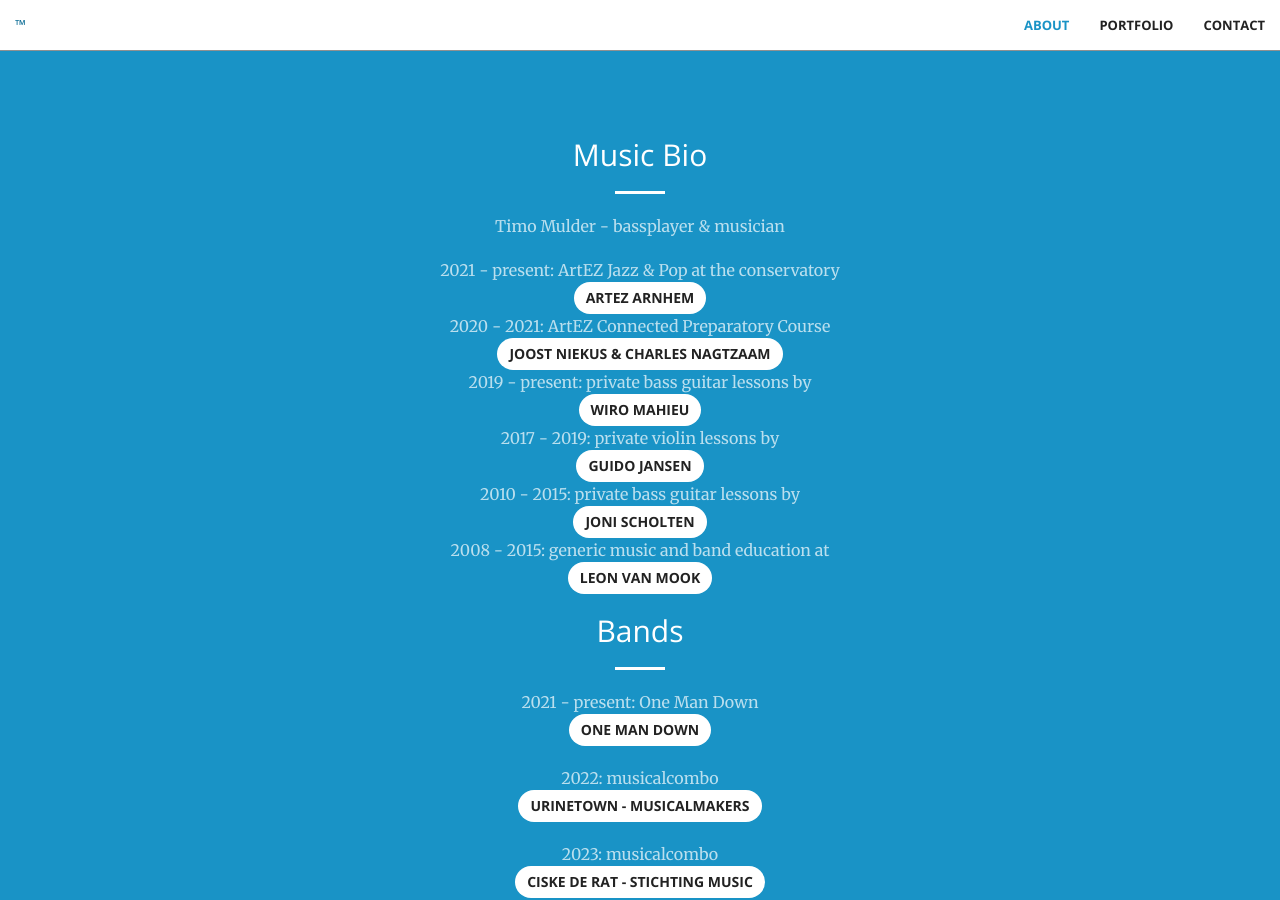
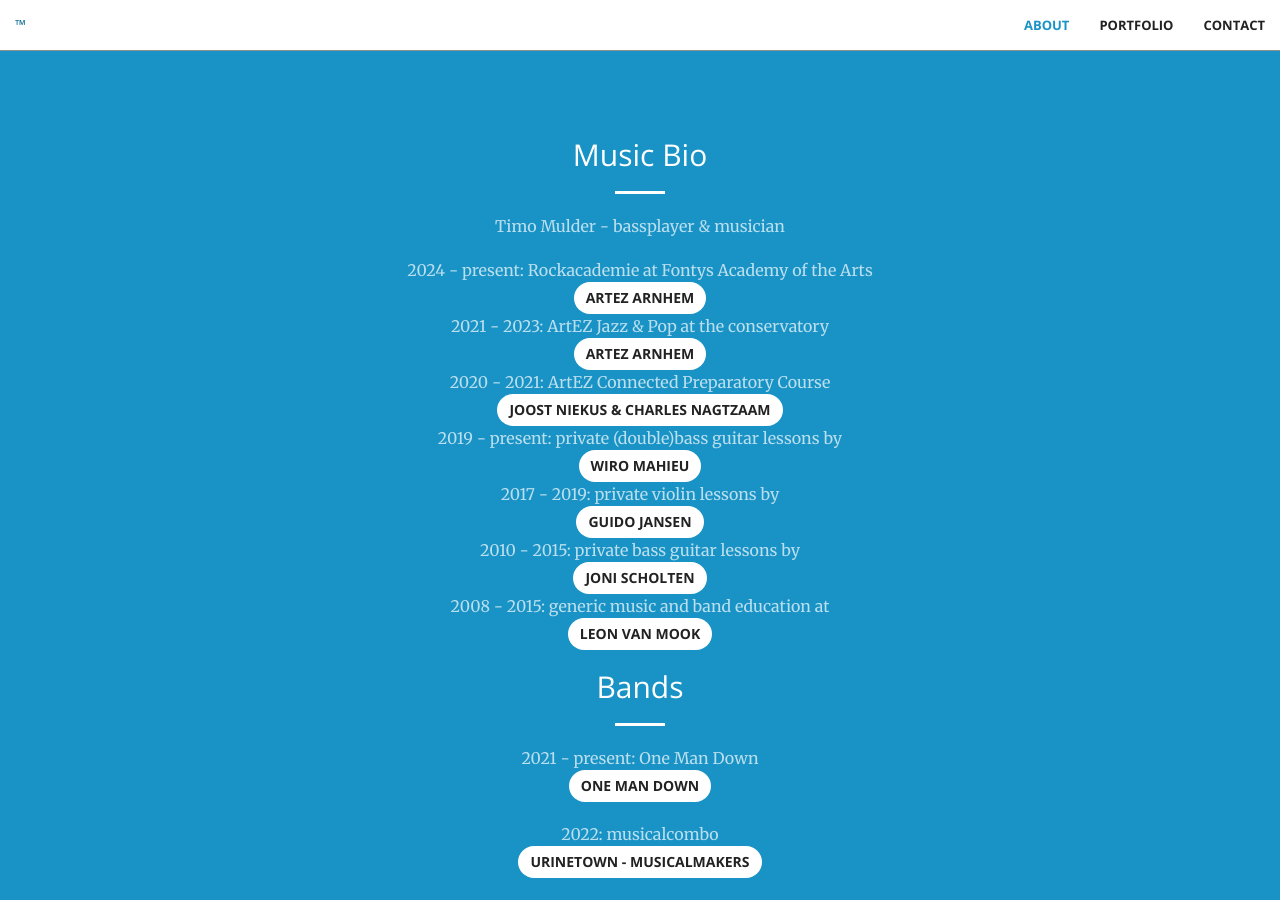
Before and after one commit to tgmulder/tgmulder.github.io, a Jekyll site: the page built from index.html, in a window 1280 px wide and 900 px high, scrolled down 862 px. Built offline with Jekyll 4.4.1, drawn with Linux system fonts in a browser that asks for light colours; a style sheet for code colours, icons or effects is not loaded.

Commit message:
Update call-to-action.html
Rockacademie added

```diff
--- a/_includes/call-to-action.html
+++ b/_includes/call-to-action.html
@@ -5,9 +5,10 @@
                 <h2 class="section-heading">Music Bio</h2>
                               <hr class="light">
               <p class="text-faded">Timo Mulder - bassplayer & musician</br>
-              <p class="text-faded">2021 - present: ArtEZ Jazz & Pop at the conservatory </br> <a href="https://www.artez.nl/en/course/jazz-pop-arnhem" target="_blank" class="btn btn-default btn">Artez Arnhem</a></br>
+              <p class="text-faded">2024 - present: Rockacademie at Fontys Academy of the Arts</br> <a href="https://www.fontys.nl/Opleidingen/Muziek-Rockacademie-bachelor-voltijd.htm" target="_blank" class="btn btn-default btn">Artez Arnhem</a></br>
+				2021 - 2023: ArtEZ Jazz & Pop at the conservatory </br> <a href="https://www.artez.nl/en/course/jazz-pop-arnhem" target="_blank" class="btn btn-default btn">Artez Arnhem</a></br>
                 2020 - 2021: ArtEZ Connected Preparatory Course </br><a href="https://www.artez.nl/opleidingen/externe-vooropleiding" target="_blank" class="btn btn-default btn"> Joost Niekus & Charles Nagtzaam</a></br>
-                2019 - present: private bass guitar lessons by </br><a href="http://wiromahieu.com" target="_blank" class="btn btn-default btn"> Wiro Mahieu</a></br>
+                2019 - present: private (double)bass guitar lessons by </br><a href="http://wiromahieu.com" target="_blank" class="btn btn-default btn"> Wiro Mahieu</a></br>
                 2017 - 2019: private violin lessons by </br><a href="http://vioollesnijmegen.nl" target="_blank" class="btn btn-default btn"> Guido Jansen</a></br>
                 2010 - 2015: private bass guitar lessons by </br><a href="https://en.wikipedia.org/wiki/Leaf_(Dutch_band)" target="_blank" class="btn btn-default btn"> Joni Scholten</a></br>
                 2008 - 2015: generic music and band education at </br><a href="https://www.muziek-op-maat.nl/" target="_blank" class="btn btn-default btn"> Leon van Mook</a></br>
```
